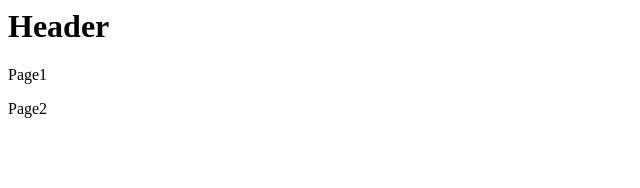
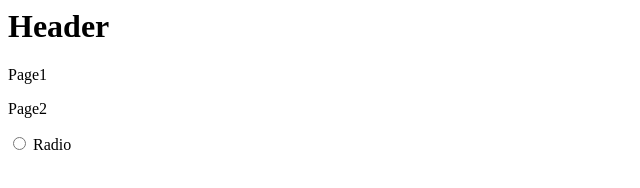
Before and after one commit to gr00shikaws0/website, a plain HTML site: page index.html in a window 1280 px wide. Shown: the full height of the page, 0-640 px from the left. Drawn offline with Linux system fonts and the light colour scheme.

Commit message:
add radio button

```diff
--- a/index.html
+++ b/index.html
@@ -6,5 +6,6 @@
 <h1>Header</h1>
 <p>Page1</p>
 <p>Page2</p>
+<input type="radio" id="radioButton"> Radio
 </body>
 </html>
```
